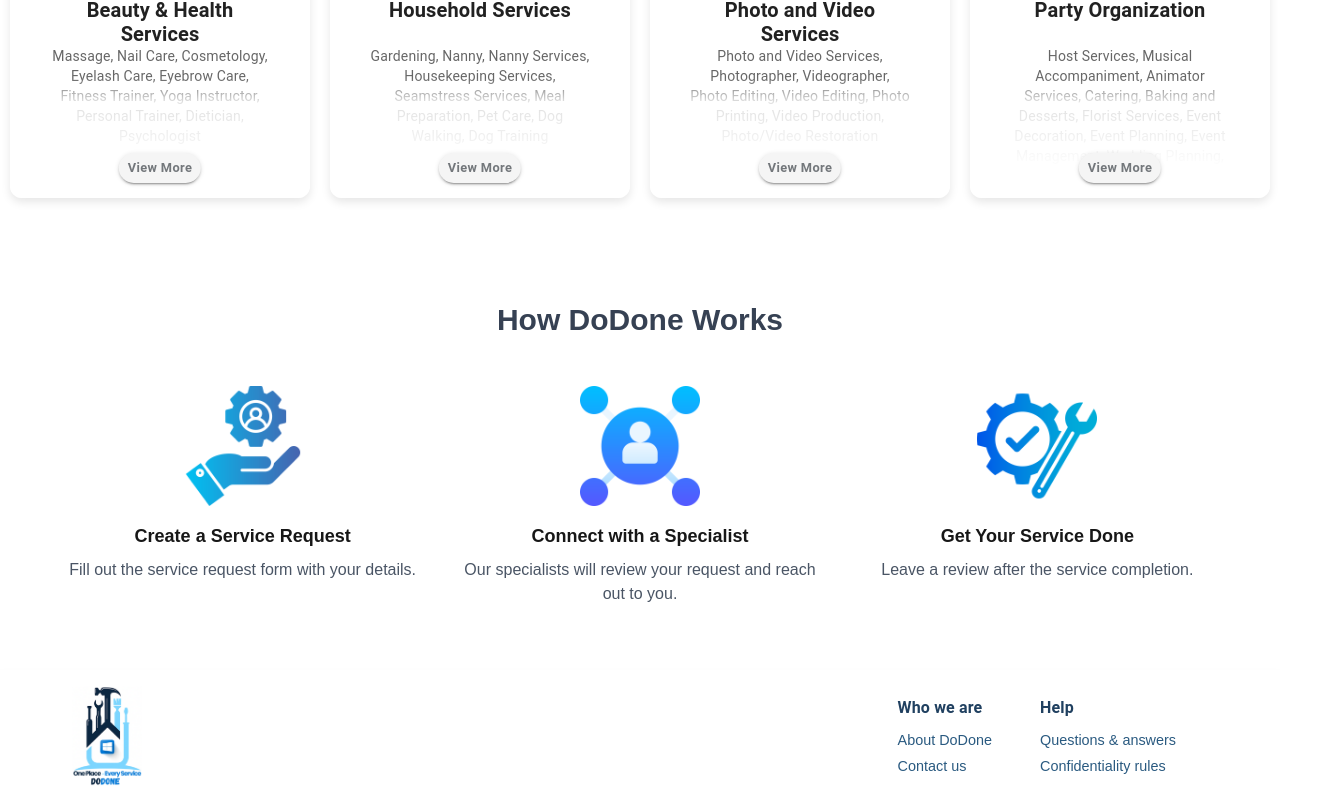
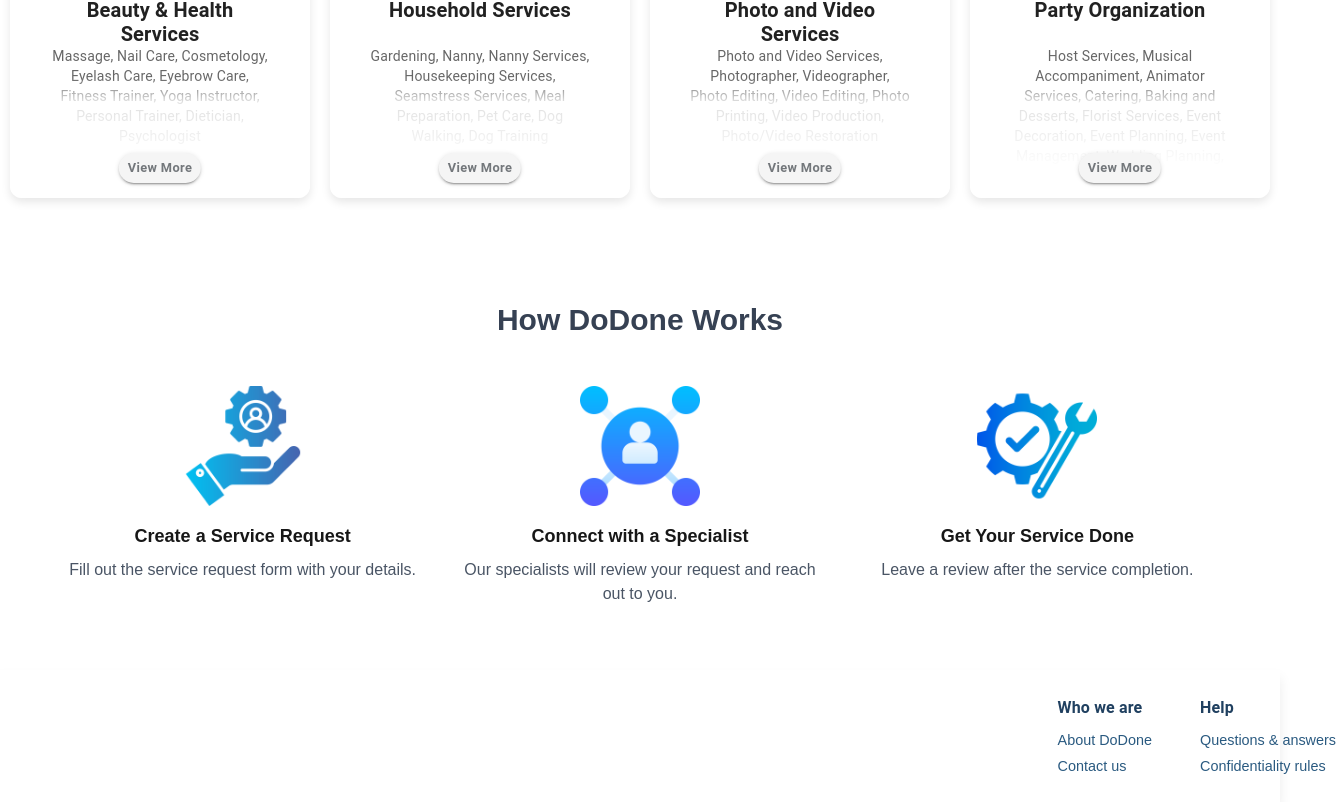
Before and after one commit to Vhkan/dodone, a Next.js app: page / in a window 1280 px wide. Shown: the part 942-1744 px from the top of the page, 1336 px wide, since content can reach past the window. Built offline with nearby package versions, Linux system fonts and the light colour scheme.

Commit message:
Fix the footer elements location issue

```diff
--- a/src/components/Footer.tsx
+++ b/src/components/Footer.tsx
@@ -35,7 +35,7 @@
             display: "flex",
             alignItems: "center",
             height: { xs: 80, sm: 90, md: 100 },
-            marginLeft: { xs: 0, md: -4 } // Adjust margin for larger screens
+            marginLeft: { xs: 0, md: -28 } // Adjust margin for larger screens
           }}
         >
           <Link
@@ -66,6 +66,7 @@
           spacing={{ xs: 3, sm: 4, md: 6 }}
           sx={{
             alignItems: { xs: "center", md: "center" },
+            marginRight: { xs: 0, md: -20 }
           }}
         >
           <Box sx={{ textAlign: { xs: "center", md: "left" } }}>
```
